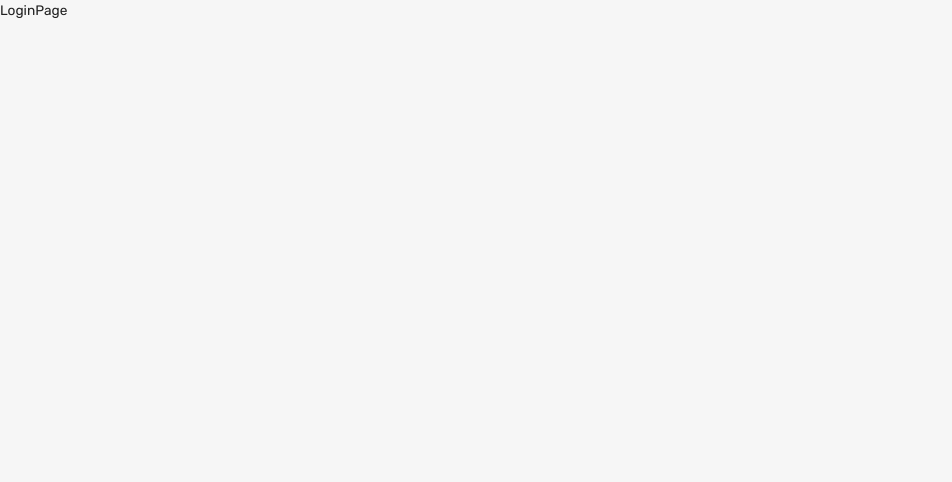
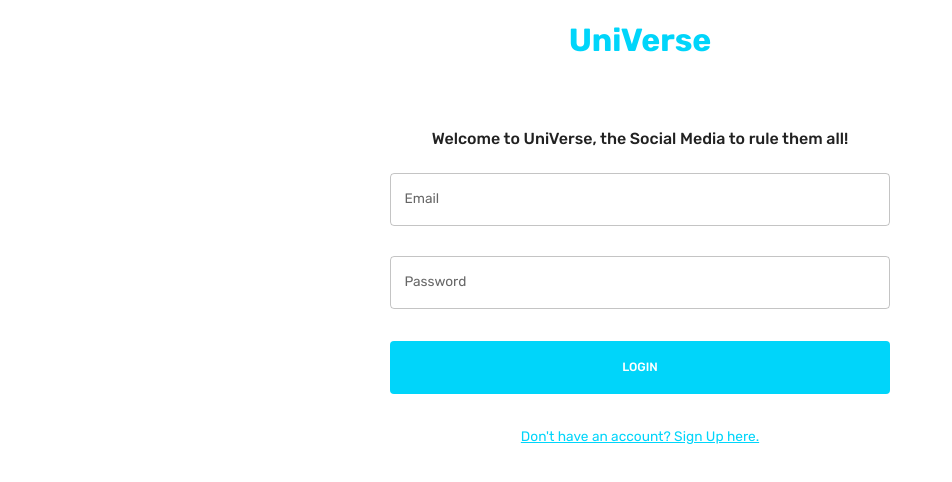
Before and after one commit to jztimm/UniVerse, a React (Create React App) app in the folder client/: page / in a window 1280 px wide. Shown: the top 482 px of the page, without its empty margins (0-952 px from the left). Built offline with nearby package versions, Linux system fonts and the light colour scheme.

Commit message:
Register, Login Pages, and Form

```diff
--- a/client/src/App.js
+++ b/client/src/App.js
@@ -11,6 +11,7 @@
 function App() {
   const mode = useSelector((state) => state.mode);
   const theme = useMemo(() => createTheme(themeSettings(mode)), [mode]);
+  const isAuth = Boolean(useSelector((state) => state.token));
 
   return (
     <div className="app">
@@ -19,8 +20,14 @@
           <CssBaseline />
           <Routes>
             <Route path="/" element={<LoginPage />} />
-            <Route path="/home" element={<HomePage />} />
-            <Route path="/profile/:userId" element={<ProfilePage />} />
+            <Route
+              path="/home"
+              element={isAuth ? <HomePage /> : <Navigate to="/" />}
+            />
+            <Route
+              path="/profile/:userId"
+              element={isAuth ? <ProfilePage /> : <Navigate to="/" />}
+            />
           </Routes>
         </ThemeProvider>
       </BrowserRouter>
--- /dev/null
+++ b/client/src/scenes/loginPage/Form.jsx
@@ -0,0 +1,275 @@
+import { useState } from "react";
+import {
+  Box,
+  Button,
+  TextField,
+  useMediaQuery,
+  Typography,
+  useTheme,
+} from "@mui/material";
+import EditOutlinedIcon from "@mui/icons-material/EditOutlined";
+import { Formik } from "formik";
+import * as yup from "yup";
+import { useNavigate } from "react-router-dom";
+import { useDispatch } from "react-redux";
+import { setLogin } from "state";
+import Dropzone from "react-dropzone";
+import FlexBetween from "components/FlexBetween";
+
+const registerSchema = yup.object().shape({
+  firstName: yup.string().required("required"),
+  lastName: yup.string().required("required"),
+  email: yup.string().email("invalid email").required("required"),
+  password: yup.string().required("required"),
+  location: yup.string().required("required"),
+  occupation: yup.string().required("required"),
+  picture: yup.string().required("required"),
+});
+
+const loginSchema = yup.object().shape({
+  email: yup.string().email("invalid email").required("required"),
+  password: yup.string().required("required"),
+});
+
+const initialValuesRegister = {
+  firstName: "",
+  lastName: "",
+  email: "",
+  password: "",
+  location: "",
+  occupation: "",
+  picture: "",
+};
+
+const initialValuesLogin = {
+  email: "",
+  password: "",
+};
+
+const Form = () => {
+  const [pageType, setPageType] = useState("login");
+  const { palette } = useTheme();
+  const dispatch = useDispatch();
+  const navigate = useNavigate();
+  const isNonMobile = useMediaQuery("(min-width:600px)");
+  const isLogin = pageType === "login";
+  const isRegister = pageType === "register";
+
+  const register = async (values, onSubmitProps) => {
+    // this allows us to send form info with image
+    const formData = new FormData();
+    for (let value in values) {
+      formData.append(value, values[value]);
+    }
+    formData.append("picturePath", values.picture.name);
+
+    const savedUserResponse = await fetch(
+      "http://localhost:3001/auth/register",
+      {
+        method: "POST",
+        body: formData,
+      }
+    );
+    const savedUser = await savedUserResponse.json();
+    onSubmitProps.resetForm();
+
+    if (savedUser) {
+      setPageType("login");
+    }
+  };
+
+  const login = async (values, onSubmitProps) => {
+    const loggedInResponse = await fetch("http://localhost:3001/auth/login", {
+      method: "POST",
+      headers: { "Content-Type": "application/json" },
+      body: JSON.stringify(values),
+    });
+    const loggedIn = await loggedInResponse.json();
+    onSubmitProps.resetForm();
+    if (loggedIn) {
+      dispatch(
+        setLogin({
+          user: loggedIn.user,
+          token: loggedIn.token,
+        })
+      );
+      navigate("/home");
+    }
+  };
+
+  const handleFormSubmit = async (values, onSubmitProps) => {
+    if (isLogin) await login(values, onSubmitProps);
+    if (isRegister) await register(values, onSubmitProps);
+  };
+
+  return (
+    <Formik
+      onSubmit={handleFormSubmit}
+      initialValues={isLogin ? initialValuesLogin : initialValuesRegister}
+      validationSchema={isLogin ? loginSchema : registerSchema}
+    >
+      {({
+        values,
+        errors,
+        touched,
+        handleBlur,
+        handleChange,
+        handleSubmit,
+        setFieldValue,
+        resetForm,
+      }) => (
+        <form onSubmit={handleSubmit}>
+          <Box
+            display="grid"
+            gap="30px"
+            gridTemplateColumns="repeat(4, minmax(0, 1fr))"
+            sx={{
+              "& > div": { gridColumn: isNonMobile ? undefined : "span 4" },
+            }}
+          >
+            {isRegister && (
+              <>
+                <TextField
+                  label="First Name"
+                  onBlur={handleBlur}
+                  onChange={handleChange}
+                  value={values.firstName}
+                  name="firstName"
+                  error={
+                    Boolean(touched.firstName) && Boolean(errors.firstName)
+                  }
+                  helperText={touched.firstName && errors.firstName}
+                  sx={{ gridColumn: "span 2" }}
+                />
+                <TextField
+                  label="Last Name"
+                  onBlur={handleBlur}
+                  onChange={handleChange}
+                  value={values.lastName}
+                  name="lastName"
+                  error={Boolean(touched.lastName) && Boolean(errors.lastName)}
+                  helperText={touched.lastName && errors.lastName}
+                  sx={{ gridColumn: "span 2" }}
+                />
+                <TextField
+                  label="Location"
+                  onBlur={handleBlur}
+                  onChange={handleChange}
+                  value={values.location}
+                  name="location"
+                  error={Boolean(touched.location) && Boolean(errors.location)}
+                  helperText={touched.location && errors.location}
+                  sx={{ gridColumn: "span 4" }}
+                />
+                <TextField
+                  label="Occupation"
+                  onBlur={handleBlur}
+                  onChange={handleChange}
+                  value={values.occupation}
+                  name="occupation"
+                  error={
+                    Boolean(touched.occupation) && Boolean(errors.occupation)
+                  }
+                  helperText={touched.occupation && errors.occupation}
+                  sx={{ gridColumn: "span 4" }}
+                />
+                <Box
+                  gridColumn="span 4"
+                  border={`1px solid ${palette.neutral.medium}`}
+                  borderRadius="5px"
+                  p="1rem"
+                >
+                  <Dropzone
+                    acceptedFiles=".jpg,.jpeg,.png"
+                    multiple={false}
+                    onDrop={(acceptedFiles) =>
+                      setFieldValue("picture", acceptedFiles[0])
+                    }
+                  >
+                    {({ getRootProps, getInputProps }) => (
+                      <Box
+                        {...getRootProps()}
+                        border={`2px dashed ${palette.primary.main}`}
+                        p="1rem"
+                        sx={{ "&:hover": { cursor: "pointer" } }}
+                      >
+                        <input {...getInputProps()} />
+                        {!values.picture ? (
+                          <p>Add Picture Here</p>
+                        ) : (
+                          <FlexBetween>
+                            <Typography>{values.picture.name}</Typography>
+                            <EditOutlinedIcon />
+                          </FlexBetween>
+                        )}
+                      </Box>
+                    )}
+                  </Dropzone>
+                </Box>
+              </>
+            )}
+
+            <TextField
+              label="Email"
+              onBlur={handleBlur}
+              onChange={handleChange}
+              value={values.email}
+              name="email"
+              error={Boolean(touched.email) && Boolean(errors.email)}
+              helperText={touched.email && errors.email}
+              sx={{ gridColumn: "span 4" }}
+            />
+            <TextField
+              label="Password"
+              type="password"
+              onBlur={handleBlur}
+              onChange={handleChange}
+              value={values.password}
+              name="password"
+              error={Boolean(touched.password) && Boolean(errors.password)}
+              helperText={touched.password && errors.password}
+              sx={{ gridColumn: "span 4" }}
+            />
+          </Box>
+
+          {/* BUTTONS */}
+          <Box>
+            <Button
+              fullWidth
+              type="submit"
+              sx={{
+                m: "2rem 0",
+                p: "1rem",
+                backgroundColor: palette.primary.main,
+                color: palette.background.alt,
+                "&:hover": { color: palette.primary.main },
+              }}
+            >
+              {isLogin ? "LOGIN" : "REGISTER"}
+            </Button>
+            <Typography
+              onClick={() => {
+                setPageType(isLogin ? "register" : "login");
+                resetForm();
+              }}
+              sx={{
+                textDecoration: "underline",
+                color: palette.primary.main,
+                "&:hover": {
+                  cursor: "pointer",
+                  color: palette.primary.light,
+                },
+              }}
+            >
+              {isLogin
+                ? "Don't have an account? Sign Up here."
+                : "Already have an account? Login here."}
+            </Typography>
+          </Box>
+        </form>
+      )}
+    </Formik>
+  );
+};
+
+export default Form;
--- a/client/src/scenes/loginPage/index.jsx
+++ b/client/src/scenes/loginPage/index.jsx
@@ -1,7 +1,35 @@
-import React from "react";
+import { Box, Typography, useTheme, useMediaQuery } from "@mui/material";
+import Form from "./Form";
 
 const LoginPage = () => {
-  return <div>LoginPage</div>;
+  const theme = useTheme();
+  const isNonMobileScreens = useMediaQuery("(min-width: 1000px)");
+
+  return (
+    <Box
+      width="100%"
+      backgroundColor={theme.palette.background.alt}
+      p="1rem 6%"
+      textAlign="center"
+    >
+      <Typography fontWeight="bold" fontSize="32px" color="primary">
+        UniVerse
+      </Typography>
+
+      <Box
+        width={isNonMobileScreens ? "50%" : "93%"}
+        p="2rem"
+        m="2rem auto"
+        borderRadius="1.5rem"
+        backgroundColor={theme.palette.background.alt}
+      >
+        <Typography fontWeight="500" variant="h5" sx={{ mb: "1.5rem " }}>
+          Welcome to UniVerse, the Social Media to rule them all!
+        </Typography>
+        <Form />
+      </Box>
+    </Box>
+  );
 };
 
 export default LoginPage;
--- a/client/src/scenes/navbar/index.jsx
+++ b/client/src/scenes/navbar/index.jsx
@@ -39,7 +39,7 @@
   const primaryLight = theme.palette.primary.light;
   const alt = theme.palette.background.alt;
 
-  const fullName = `${"user.firstName"} $"{user.lastName"}`;
+  const fullName = `${user.firstName} ${user.lastName}`;
 
   return (
     <FlexBetween padding="1rem 6%" backgroundColor={alt}>
```
